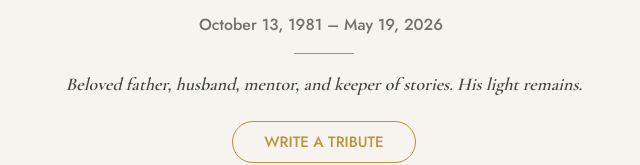
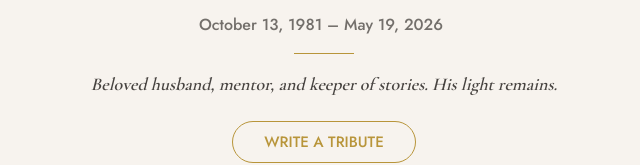
Before and after one commit to kingbary/michael-chiedu-tribute-page, a Next.js app: page /biography in a window 1280 px wide. Shown: the part 448-613 px from the top of the page, without its empty margins (316-956 px from the left). Built offline with nearby package versions, Linux system fonts and the light colour scheme.

Commit message:
Update tribute description in HeroHeader component

```diff
--- a/components/hero-header.tsx
+++ b/components/hero-header.tsx
@@ -18,7 +18,7 @@ export function HeroHeader() {
             <span className="text-secondary font-jost font-medium">October 13, 1981  –  May 19, 2026</span>
           </div>
           <div className="bg-primary w-15 h-px flex justify-center my-4"></div>
-          <p className="text-lg text-center font-semibold font-cormorant-garamond italic tracking-[-1.1%]">Beloved father, husband, mentor, and keeper of stories. His light remains.</p>
+          <p className="text-lg text-center font-semibold font-cormorant-garamond italic tracking-[-1.1%]">Beloved husband, mentor, and keeper of stories. His light remains.</p>
         </div>
         <div className="mt-5.75">
           <Link href="/tribute#content" className="inline-flex justify-center items-center h-10.5 px-7.75 text-[15px] text-primary font-jost font-medium uppercase tracking-[-1.1%] rounded-full border border-primary transition-colors duration-300 hover:bg-primary hover:text-background">Write a tribute</Link>
```
